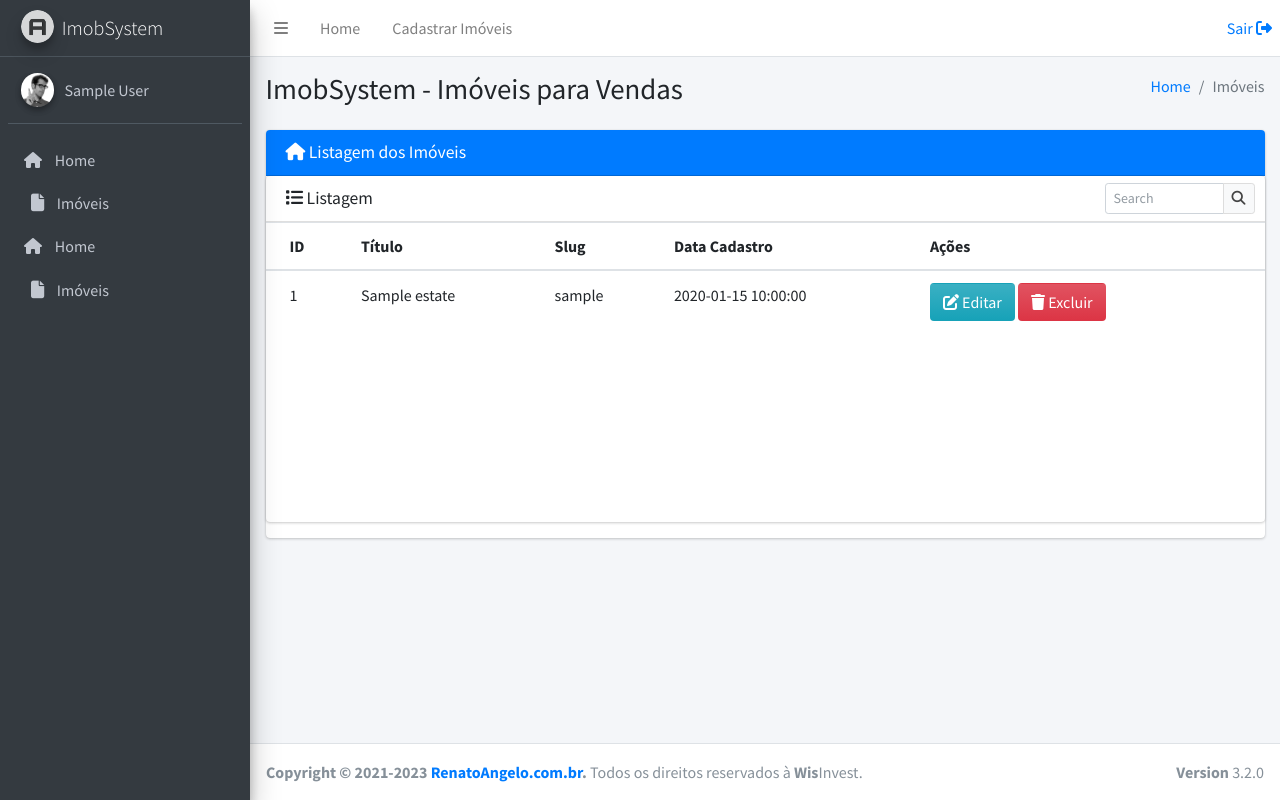
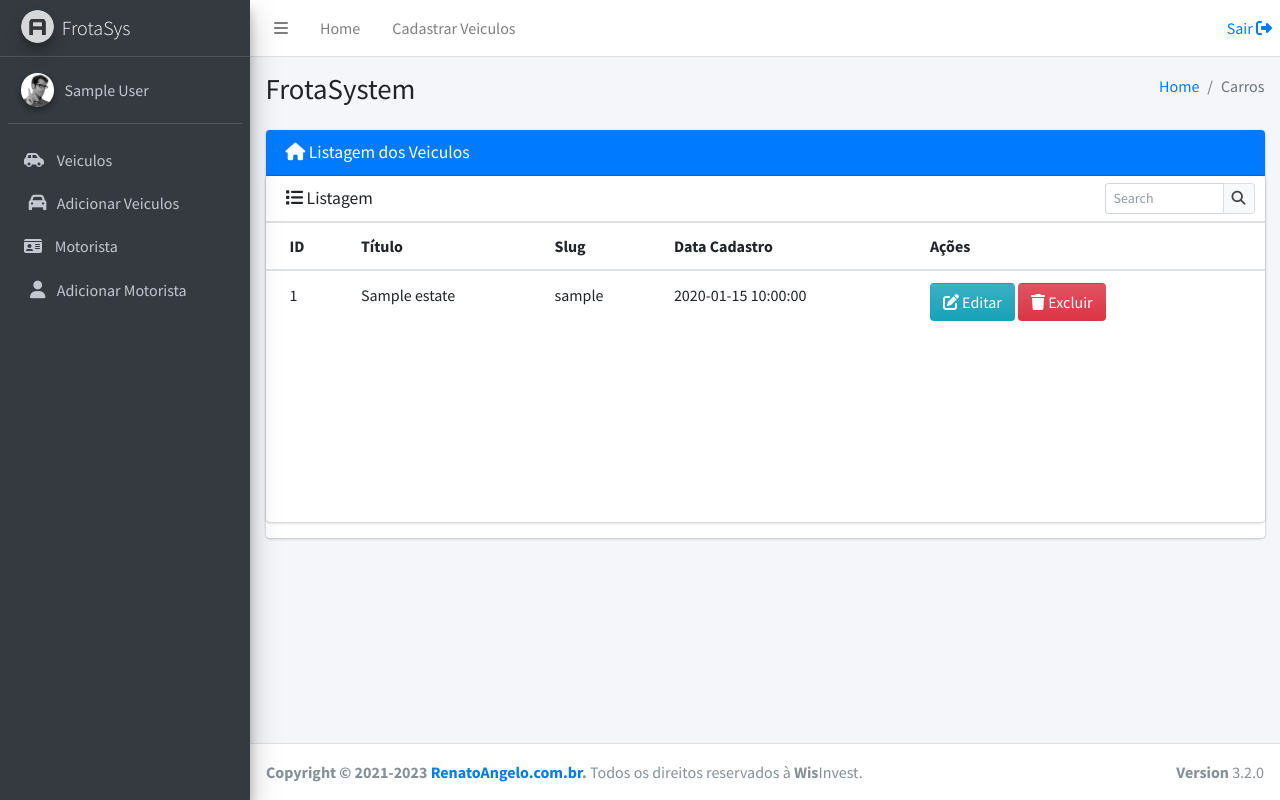
Before and after one commit to renatoangelo/frotasystem, a PHP site: page /frotasystem/imoveis/index.php in a window 1280 px wide. Run offline with PHP 8.4, Linux system fonts and the light colour scheme; the visitor is signed in with stand-in values (Sample User, id 1); tables that the repository leaves empty or names only in its code hold one stand-in row (values such as "Sample post"); some libraries are stand-ins or nearby versions.

Commit message:
atualizacao dos nomes frota system

```diff
--- a/admin/base/index.php
+++ b/admin/base/index.php
@@ -18,7 +18,7 @@ include("../common/header.php");
       <div class="container-fluid">
         <div class="row mb-2">
           <div class="col-sm-6">
-            <h1 class="m-0">ImobSystem - DashBoard</h1>
+            <h1 class="m-0">FrotaSystem - DashBoard</h1>
           </div><!-- /.col -->
           <div class="col-sm-6">
             <ol class="breadcrumb float-sm-right">
--- a/admin/common/navbar.php
+++ b/admin/common/navbar.php
@@ -9,7 +9,7 @@
         <a href="../dashboard/index.php" class="nav-link">Home</a>
       </li>
       <li class="nav-item d-none d-sm-inline-block">
-        <a href="../imoveis/index.php" class="nav-link">Cadastrar Imóveis</a>
+        <a href="../imoveis/index.php" class="nav-link">Cadastrar Veiculos</a>
       </li>
     </ul>
 
--- a/admin/common/sidebar.php
+++ b/admin/common/sidebar.php
@@ -3,7 +3,7 @@
     <!-- Brand Logo -->
     <a href="../dashboard/index.php" class="brand-link">
       <img src="../dist/img/AdminLTELogo.png" alt="AdminLTE Logo" class="brand-image img-circle elevation-3" style="opacity: .8">
-      <span class="brand-text font-weight-light">ImobSystem</span>
+      <span class="brand-text font-weight-light">FrotaSys</span>
     </a>
 
     <!-- Sidebar -->
@@ -29,15 +29,15 @@
                <li class="nav-item">
             <a href="../dashboard/" class="nav-link">
             <!--<i class="nav-icon fas fa-file"></i>-->
-            <i class="fa-solid fa-house"></i>
-              <p>&nbsp;&nbsp; Home</p>
+            <i class="fa-solid fa-car-side"></i>
+              <p>&nbsp;&nbsp; Veiculos</p>
             </a>
           </li>
 
           <li class="nav-item">
             <a href="../imoveis/" class="nav-link">
-              <i class="nav-icon fas fa-file"></i>
-              <p>Imóveis</p>
+              <i class="nav-icon fas fa-car"></i>
+              <p>Adicionar Veiculos</p>
             </a>
           </li>
 
@@ -45,15 +45,15 @@
           <li class="nav-item">
             <a href="../dashboard/" class="nav-link">
             <!--<i class="nav-icon fas fa-file"></i>-->
-            <i class="fa-solid fa-house"></i>
-              <p>&nbsp;&nbsp; Home</p>
+            <i class="fa-solid fa-id-card"></i>
+              <p>&nbsp;&nbsp; Motorista</p>
             </a>
           </li>
 
           <li class="nav-item">
             <a href="../imoveis/" class="nav-link">
-              <i class="nav-icon fas fa-file"></i>
-              <p>Imóveis</p>
+              <i class="nav-icon fas fa-user"></i>
+              <p>Adicionar Motorista</p>
             </a>
           </li>
 
--- a/admin/dashboard/index.php
+++ b/admin/dashboard/index.php
@@ -22,7 +22,7 @@ include_once '../common/header.php';
       <div class="container-fluid">
         <div class="row mb-2">
           <div class="col-sm-6">
-            <h1 class="m-0"><i class="fa-solid fa-gauge"></i> ImobSystem - DashBoard</h1>
+            <h1 class="m-0"><i class="fa-solid fa-gauge"></i> FrotaSys - DashBoard</h1>
           </div><!-- /.col -->
           <div class="col-sm-6">
             <ol class="breadcrumb float-sm-right">
@@ -62,7 +62,7 @@ include_once '../common/header.php';
               <div class="inner">
                 <h3>15<sup style="font-size: 20px">+</sup></h3>
 
-                <p>Imóvies Cadastrados</p>
+                <p>Veiculos Cadastrados</p>
               </div>
               <div class="icon">
                 <i class="fas fa-house-user"></i>
--- a/admin/imoveis/add.php
+++ b/admin/imoveis/add.php
@@ -17,12 +17,12 @@ include("../include/default.php");
       <div class="container-fluid">
         <div class="row mb-2">
           <div class="col-sm-6">
-            <h1 class="m-0">ImobSystem - Imóveis para Vendas</h1>
+            <h1 class="m-0">FrotaSys</h1>
           </div><!-- /.col -->
           <div class="col-sm-6">
             <ol class="breadcrumb float-sm-right">
               <li class="breadcrumb-item"><a href="../dashboard/index.php">Home</a></li>
-              <li class="breadcrumb-item active">Imóveis</li>
+              <li class="breadcrumb-item active">Veiculos</li>
             </ol>
           </div><!-- /.col -->
         </div><!-- /.row -->
@@ -37,7 +37,7 @@ include("../include/default.php");
         <div class="card card-primary">
           <!-- .card-header -->
           <div class="card-header">
-            <h3 class="card-title"><i class="fa-solid fa-house"></i> Cadastre um Imóvel</h3>
+            <h3 class="card-title"><i class="fa-solid fa-house"></i> Cadastre um Veiculo</h3>
           </div>
 
 
--- a/admin/imoveis/edit.php
+++ b/admin/imoveis/edit.php
@@ -17,12 +17,12 @@ include("../include/default.php");
       <div class="container-fluid">
         <div class="row mb-2">
           <div class="col-sm-6">
-            <h1 class="m-0">ImobSystem - Imóveis para Vendas</h1>
+            <h1 class="m-0">FrotaSys</h1>
           </div><!-- /.col -->
           <div class="col-sm-6">
             <ol class="breadcrumb float-sm-right">
               <li class="breadcrumb-item"><a href="../dashboard/index.php">Home</a></li>
-              <li class="breadcrumb-item active">Imóveis</li>
+              <li class="breadcrumb-item active">Veiculos</li>
             </ol>
           </div><!-- /.col -->
         </div><!-- /.row -->
@@ -37,7 +37,7 @@ include("../include/default.php");
         <div class="card card-primary">
           <!-- .card-header -->
           <div class="card-header">
-            <h3 class="card-title"><i class="fa-solid fa-house"></i> Editar Imóvel</h3>
+            <h3 class="card-title"><i class="fa-solid fa-house"></i> Editar Veiculos</h3>
           </div>
 
 
--- a/admin/imoveis/index.php
+++ b/admin/imoveis/index.php
@@ -17,12 +17,12 @@ include("../include/default.php");
       <div class="container-fluid">
         <div class="row mb-2">
           <div class="col-sm-6">
-            <h1 class="m-0">ImobSystem - Imóveis para Vendas</h1>
+            <h1 class="m-0">FrotaSystem</h1>
           </div><!-- /.col -->
           <div class="col-sm-6">
             <ol class="breadcrumb float-sm-right">
               <li class="breadcrumb-item"><a href="../dashboard/index.php">Home</a></li>
-              <li class="breadcrumb-item active">Imóveis</li>
+              <li class="breadcrumb-item active">Carros</li>
             </ol>
           </div><!-- /.col -->
         </div><!-- /.row -->
@@ -37,7 +37,7 @@ include("../include/default.php");
         <div class="card card-primary">
           <!-- .card-header -->
           <div class="card-header">
-            <h3 class="card-title"><i class="fa-solid fa-house"></i> Listagem dos Imóveis</h3>
+            <h3 class="card-title"><i class="fa-solid fa-house"></i> Listagem dos Veiculos</h3>
           </div>
           <!-- table start -->
           <!-- /.row -->
--- a/admin/include/config.php
+++ b/admin/include/config.php
@@ -2,10 +2,10 @@
 define('USERNAME', 'root');
 define('PASSWORD', '');
 define('HOST', 'localhost');
-define('DBNAME', 'imobsyst_wisinvest');
+define('DBNAME', 'frotaSys');
 define('PORT', '3306');
 
 // Endereço do projeto
-define('URL', 'http://localhost/imobsystem.tk/');
-define('URLADMIN', 'http://localhost/imobsystem.tk/admin/');
+define('URL', 'http://localhost/frotasystem/');
+define('URLADMIN', 'http://localhost/frotasystem/admin/');
 ?>
```
Also changed, not shown: 1 other file.
